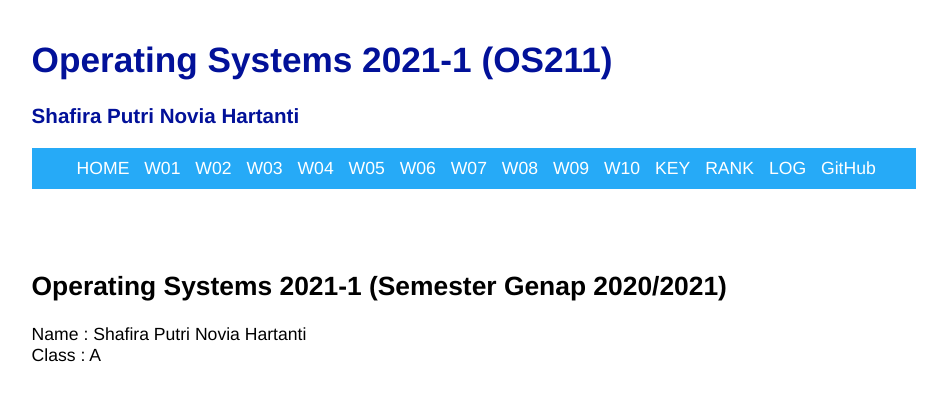
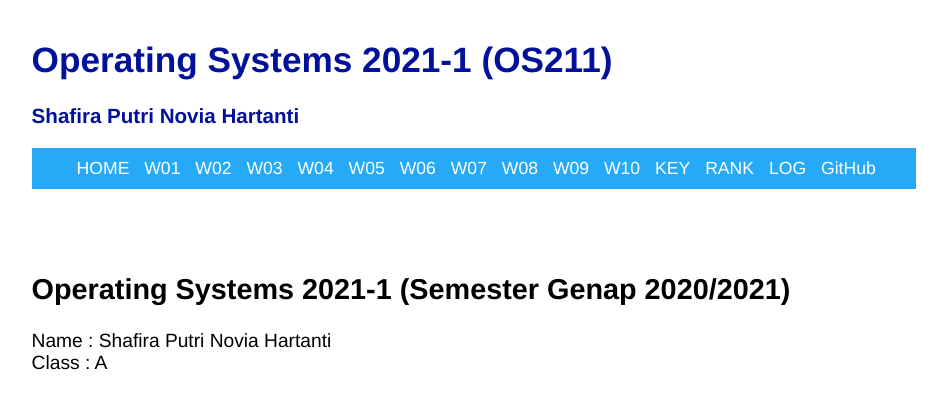
Before and after one commit to shafiraputri01/os211, a Jekyll site: the page built from index.md, in a window 1280 px wide. Shown: the top 409 px of the page, without its empty margins (166-1113 px from the left). Built offline with Jekyll 4.4.1, drawn with Linux system fonts in a browser that asks for light colours; our own code applies the rules of GitHub Pages for plain Markdown files.

Commit message:
Fix style in base.html

```diff
--- a/_layouts/base.html
+++ b/_layouts/base.html
@@ -48,8 +48,17 @@
         }
 
         section {
-            font-size: 1.35 rem;
+            font-size: 1.2rem;
         }
+
+	a {
+	    color: #021199;
+	    text-decoration: none;
+	}
+
+	a:hover {
+	    color: #26aaf7;
+	}
     </style>
 </head>
 
```
